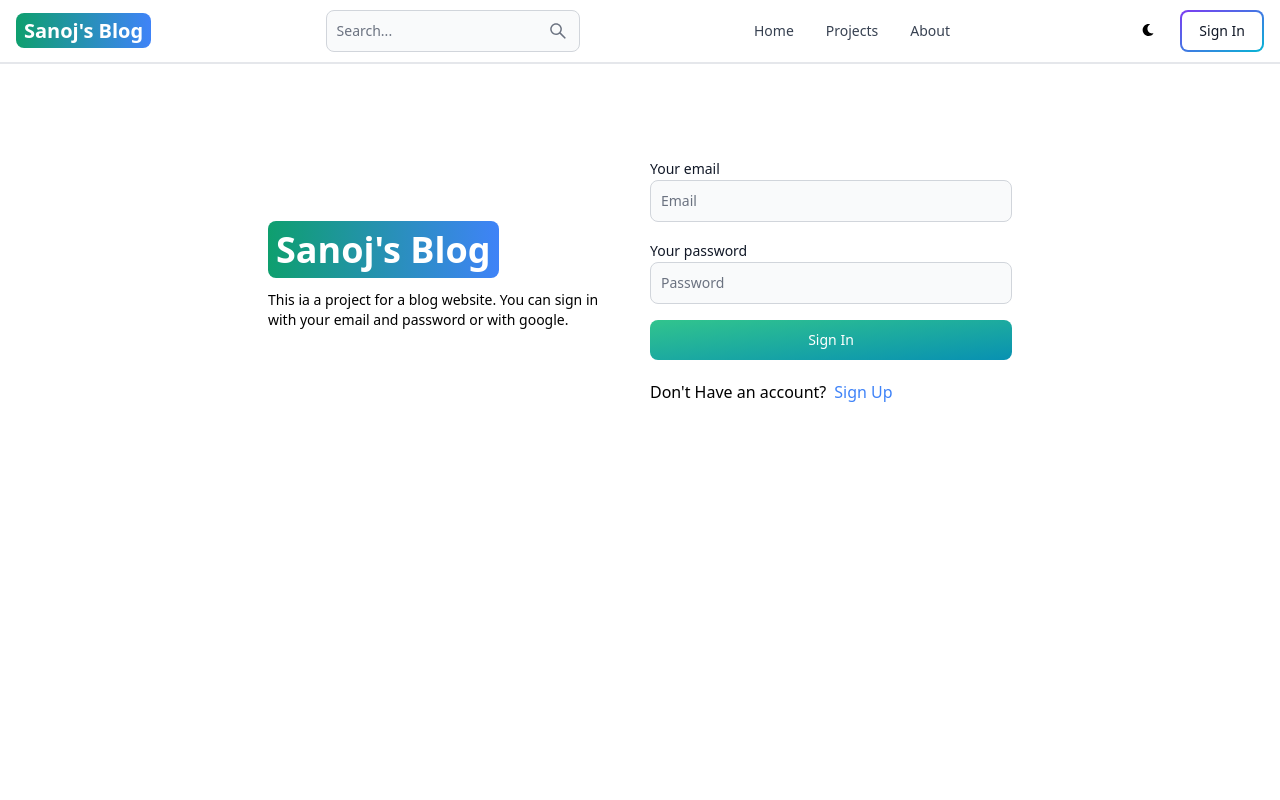
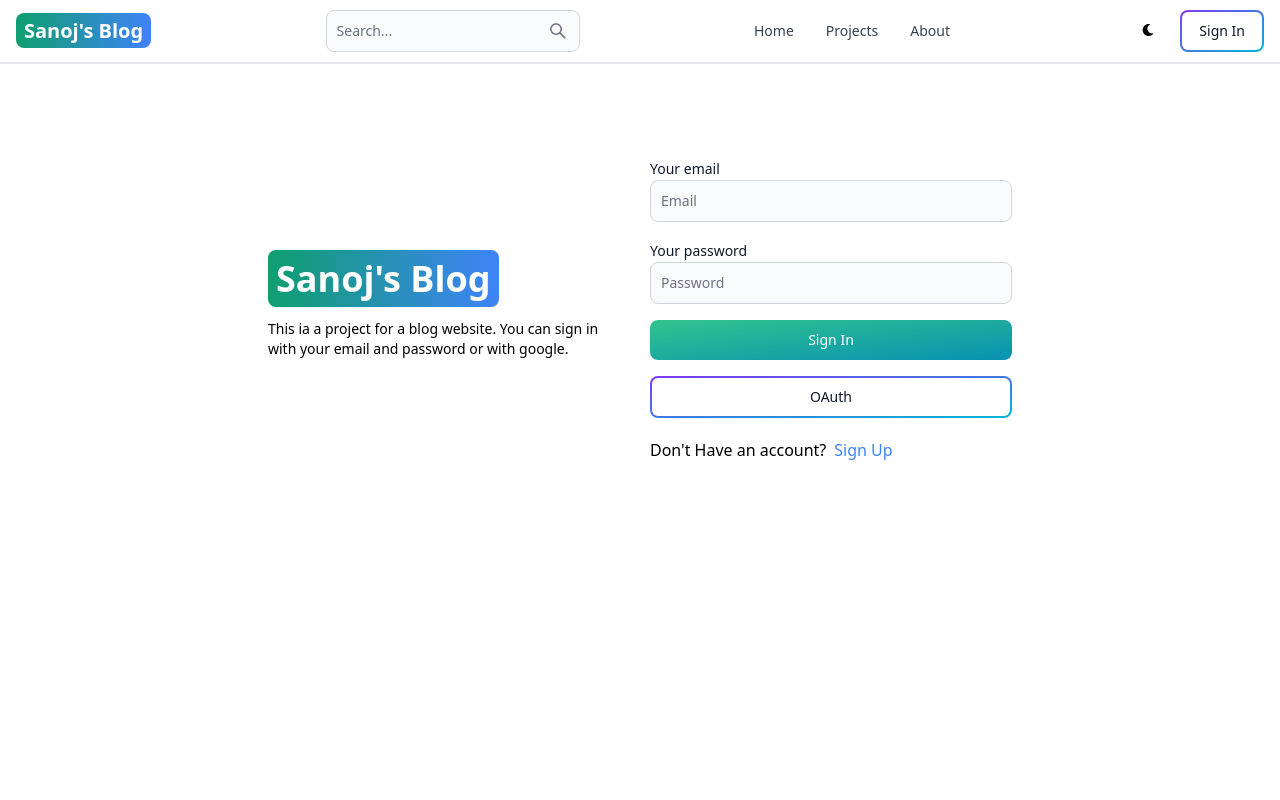
Before and after one commit to SanojS31/mern-blog, a React (Vite) app in the folder client/: page /sign-in in a window 1280 px wide. Shown: the top 800 px of the page. Built offline with nearby package versions, Linux system fonts and the light colour scheme.

Commit message:
add OAuth component to Signin and Signup pages

```diff
--- /dev/null
+++ b/client/src/components/OAuth.jsx
@@ -0,0 +1,8 @@
+import { Button } from 'flowbite-react'
+import React from 'react'
+
+export default function OAuth() {
+  return (
+    <Button type='button' gradientDuoTone='purpleToBlue' outline>OAuth</Button>
+  )
+}
--- a/client/src/pages/Signin.jsx
+++ b/client/src/pages/Signin.jsx
@@ -3,6 +3,7 @@ import { Link, useNavigate } from "react-router-dom";
 import { useState } from "react";
 import { useDispatch, useSelector } from "react-redux";
 import { signInStart, signInFailure, signInSuccess } from "../redux/user/userSlice";
+import OAuth from "../components/OAuth";
 
 
 export default function Signin() {
@@ -76,6 +77,7 @@ export default function Signin() {
                 </>
               ) : 'Sign In'}
             </Button>
+            <OAuth />
           </form>
           <div className="flex gap-2 text-md mt-5">
             <span>Don't Have an account?</span>
--- a/client/src/pages/Signup.jsx
+++ b/client/src/pages/Signup.jsx
@@ -1,6 +1,7 @@
 import { Alert, Button, Label, Spinner, TextInput } from "flowbite-react";
 import { Link, useNavigate } from "react-router-dom";
 import { useState } from "react";
+import OAuth from "../components/OAuth";
 
 
 export default function Signup() {
@@ -81,6 +82,7 @@ export default function Signup() {
                 </>
               ) : 'Sign Up'}
             </Button>
+            <OAuth />
           </form>
           <div className="flex gap-2 text-md mt-5">
             <span>Have an account?</span>
```
